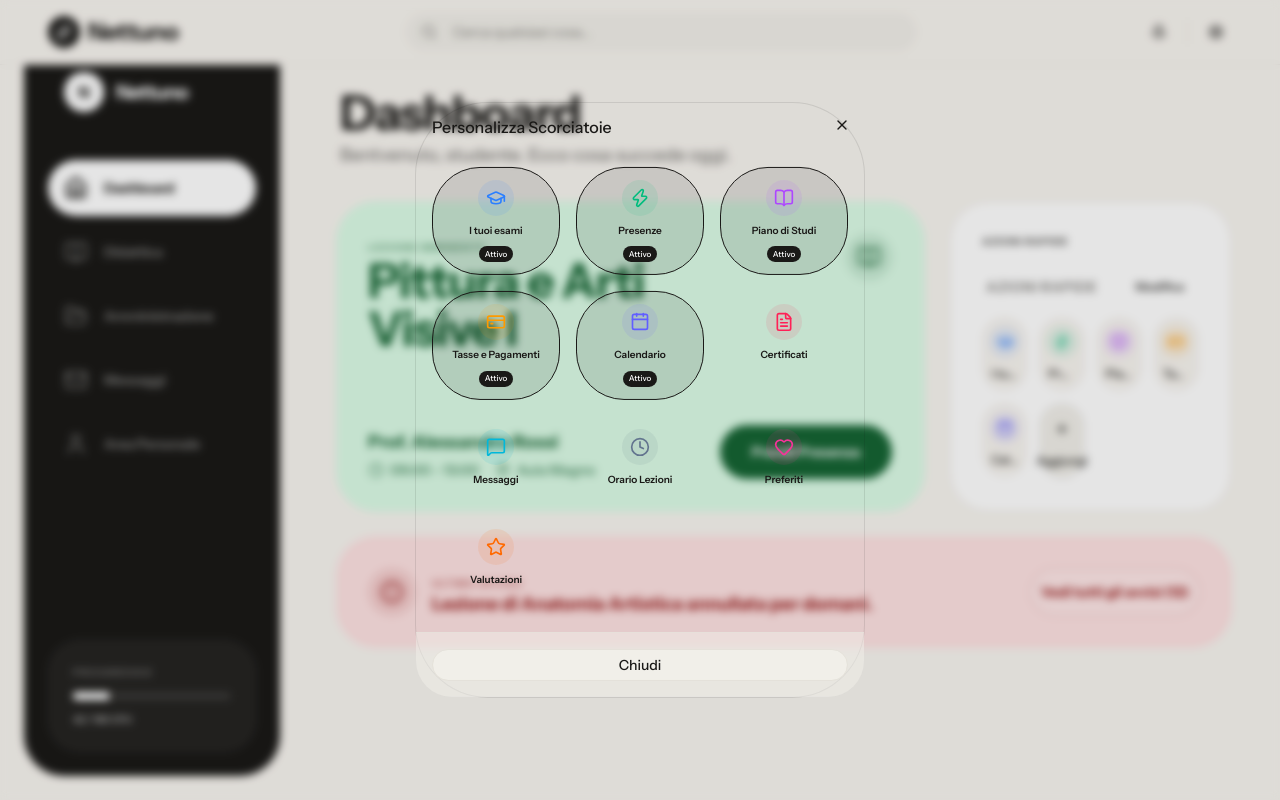
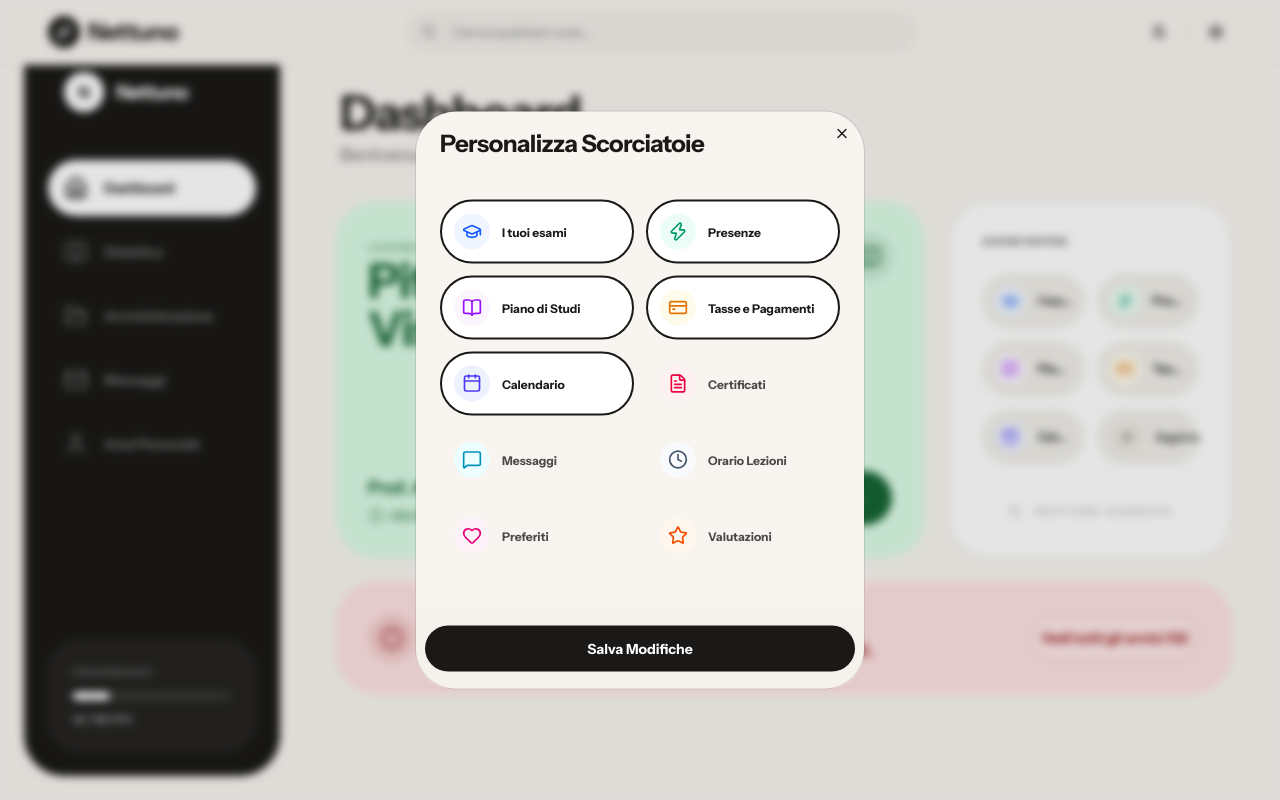
Before and after one commit to Snes00/nettuno-prototype, a Next.js app: page / in a window 1280 px wide. Both pictures are taken after a click on the button "Aggiungi". Built offline with nearby package versions, Linux system fonts and the light colour scheme.

Commit message:
design: ottimizzazione quick actions per box compatto bento

```diff
--- a/src/components/dashboard/QuickActions.tsx
+++ b/src/components/dashboard/QuickActions.tsx
@@ -4,7 +4,6 @@ import * as React from "react"
 import {
   Plus,
   X,
-  GripVertical,
   Calendar,
   BookOpen,
   GraduationCap,
@@ -12,13 +11,12 @@ import {
   FileText,
   MessageSquare,
   Clock,
-  Settings,
   Heart,
   Zap,
-  Star
+  Star,
+  Settings2
 } from "lucide-react"
 import { Button } from "@/components/ui/button"
-import { Card, CardHeader, CardTitle, CardContent } from "@/components/ui/card"
 import {
   Dialog,
   DialogContent,
@@ -28,30 +26,27 @@ import {
   DialogFooter
 } from "@/components/ui/dialog"
 import { Badge } from "@/components/ui/badge"
+import { cn } from "@/lib/utils"
 
-// Pool di tutte le azioni possibili
 const ALL_ACTIONS = [
-  { id: "esami", label: "I tuoi esami", icon: GraduationCap, color: "text-blue-500", bg: "bg-blue-500/10" },
-  { id: "presenze", label: "Presenze", icon: Zap, color: "text-emerald-500", bg: "bg-emerald-500/10" },
-  { id: "piano", label: "Piano di Studi", icon: BookOpen, color: "text-purple-500", bg: "bg-purple-500/10" },
-  { id: "tasse", label: "Tasse e Pagamenti", icon: CreditCard, color: "text-amber-500", bg: "bg-amber-500/10" },
-  { id: "calendario", label: "Calendario", icon: Calendar, color: "text-indigo-500", bg: "bg-indigo-500/10" },
-  { id: "certificati", label: "Certificati", icon: FileText, color: "text-rose-500", bg: "bg-rose-500/10" },
-  { id: "messaggi", label: "Messaggi", icon: MessageSquare, color: "text-cyan-500", bg: "bg-cyan-500/10" },
-  { id: "orario", label: "Orario Lezioni", icon: Clock, color: "text-slate-500", bg: "bg-slate-500/10" },
-  { id: "preferiti", label: "Preferiti", icon: Heart, color: "text-pink-500", bg: "bg-pink-500/10" },
-  { id: "valutazioni", label: "Valutazioni", icon: Star, color: "text-orange-500", bg: "bg-orange-500/10" },
+  { id: "esami", label: "I tuoi esami", icon: GraduationCap, color: "text-blue-600", bg: "bg-blue-50" },
+  { id: "presenze", label: "Presenze", icon: Zap, color: "text-emerald-600", bg: "bg-emerald-50" },
+  { id: "piano", label: "Piano di Studi", icon: BookOpen, color: "text-purple-600", bg: "bg-purple-50" },
+  { id: "tasse", label: "Tasse e Pagamenti", icon: CreditCard, color: "text-amber-600", bg: "bg-amber-50" },
+  { id: "calendario", label: "Calendario", icon: Calendar, color: "text-indigo-600", bg: "bg-indigo-50" },
+  { id: "certificati", label: "Certificati", icon: FileText, color: "text-rose-600", bg: "bg-rose-50" },
+  { id: "messaggi", label: "Messaggi", icon: MessageSquare, color: "text-cyan-600", bg: "bg-cyan-50" },
+  { id: "orario", label: "Orario Lezioni", icon: Clock, color: "text-slate-600", bg: "bg-slate-50" },
+  { id: "preferiti", label: "Preferiti", icon: Heart, color: "text-pink-600", bg: "bg-pink-50" },
+  { id: "valutazioni", label: "Valutazioni", icon: Star, color: "text-orange-600", bg: "bg-orange-50" },
 ]
 
-// Azioni di base (ID)
 const BASE_ACTION_IDS = ["esami", "presenze", "piano", "tasse", "calendario"]
 
 export function QuickActions() {
   const [activeActions, setActiveActions] = React.useState<string[]>([])
-  const [isEditing, setIsEditing] = React.useState(false)
   const [isLoaded, setIsLoaded] = React.useState(false)
 
-  // Caricamento dallo stato locale
   React.useEffect(() => {
     const saved = localStorage.getItem("nettuno_quick_actions")
     if (saved) {
@@ -62,7 +57,6 @@ export function QuickActions() {
     setIsLoaded(true)
   }, [])
 
-  // Salvataggio nello stato locale
   const saveActions = (newActions: string[]) => {
     setActiveActions(newActions)
     localStorage.setItem("nettuno_quick_actions", JSON.stringify(newActions))
@@ -70,7 +64,7 @@ export function QuickActions() {
 
   const toggleAction = (id: string) => {
     if (activeActions.includes(id)) {
-      if (activeActions.length > 1) { // Minimo 1 azione
+      if (activeActions.length > 1) {
         saveActions(activeActions.filter(a => a !== id))
       }
     } else {
@@ -78,48 +72,26 @@ export function QuickActions() {
     }
   }
 
-  if (!isLoaded) return <div className="h-40 animate-pulse bg-muted rounded-2xl" />
+  if (!isLoaded) return <div className="h-40 animate-pulse bg-muted/50 rounded-[2rem]" />
 
   const currentActions = ALL_ACTIONS.filter(a => activeActions.includes(a.id))
 
   return (
-    <section className="space-y-4">
-      <div className="flex items-center justify-between px-1">
-        <h2 className="text-sm font-semibold uppercase tracking-wider text-muted-foreground">Azioni Rapide</h2>
-        <Button
-          variant="ghost"
-          size="sm"
-          className="text-xs font-medium text-primary hover:bg-primary/5"
-          onClick={() => setIsEditing(!isEditing)}
-        >
-          {isEditing ? "Salva" : "Modifica"}
-        </Button>
-      </div>
-
-      <div className="grid grid-cols-4 gap-3">
+    <div className="space-y-6">
+      <div className="grid grid-cols-1 sm:grid-cols-2 gap-3">
         {currentActions.map((action) => {
           const Icon = action.icon
           return (
-            <div key={action.id} className="relative group">
-              <Button
-                variant="outline"
-                className="flex flex-col h-auto w-full aspect-square p-2 gap-2 rounded-2xl border-muted-foreground/10 hover:border-primary/50 hover:bg-primary/5 transition-all shadow-sm"
-              >
-                <div className={`p-2 rounded-xl ${action.bg} ${action.color} group-hover:scale-110 transition-transform`}>
-                  <Icon className="h-5 w-5 md:h-6 md:w-6" />
-                </div>
-                <span className="text-[10px] md:text-xs font-medium truncate w-full">{action.label}</span>
-              </Button>
-
-              {isEditing && (
-                <button
-                  onClick={() => toggleAction(action.id)}
-                  className="absolute -top-1 -right-1 h-5 w-5 bg-destructive text-white rounded-full flex items-center justify-center shadow-lg hover:scale-110 transition-transform z-10"
-                >
-                  <X className="h-3 w-3" />
-                </button>
-              )}
-            </div>
+            <Button
+              key={action.id}
+              variant="outline"
+              className="flex items-center justify-start h-14 w-full p-3 gap-3 rounded-2xl border-none bg-[#F1EFE9] hover:bg-[#EBE8E2] transition-all group shadow-none"
+            >
+              <div className={cn("p-2 rounded-xl shrink-0 transition-transform group-hover:scale-110", action.bg, action.color)}>
+                <Icon className="h-5 w-5" />
+              </div>
+              <span className="text-xs font-bold text-[#1A1917] truncate">{action.label}</span>
+            </Button>
           )
         })}
 
@@ -127,19 +99,19 @@ export function QuickActions() {
           <DialogTrigger asChild>
             <Button
               variant="outline"
-              className="flex flex-col h-auto aspect-square p-2 gap-2 rounded-2xl border-2 border-dashed border-muted-foreground/20 hover:border-primary/50 hover:bg-primary/5 hover:text-primary transition-all group"
+              className="flex items-center justify-start h-14 w-full p-3 gap-3 rounded-2xl border-2 border-dashed border-[#E5E2DA] hover:border-[#1A1917]/20 bg-transparent hover:bg-white/50 transition-all group shadow-none"
             >
-              <div className="p-2 rounded-xl bg-muted group-hover:bg-primary/10 transition-colors">
-                <Plus className="h-5 w-5 md:h-6 md:w-6" />
+              <div className="p-2 rounded-xl bg-[#EBE8E2] text-[#4A4947] group-hover:bg-[#1A1917]/10 transition-colors shrink-0">
+                <Plus className="h-5 w-5" />
               </div>
-              <span className="text-[10px] md:text-xs font-medium">Aggiungi</span>
+              <span className="text-xs font-bold text-[#4A4947]">Aggiungi</span>
             </Button>
           </DialogTrigger>
-          <DialogContent className="sm:max-w-md rounded-3xl">
+          <DialogContent className="sm:max-w-md rounded-[2.5rem] border-none shadow-2xl bg-[#F8F5F0]">
             <DialogHeader>
-              <DialogTitle>Personalizza Scorciatoie</DialogTitle>
+              <DialogTitle className="text-2xl font-bold tracking-tight px-2">Personalizza Scorciatoie</DialogTitle>
             </DialogHeader>
-            <div className="grid grid-cols-3 gap-4 py-4">
+            <div className="grid grid-cols-2 gap-3 py-6 px-2">
               {ALL_ACTIONS.map((action) => {
                 const Icon = action.icon
                 const isActive = activeActions.includes(action.id)
@@ -147,31 +119,35 @@ export function QuickActions() {
                   <button
                     key={action.id}
                     onClick={() => toggleAction(action.id)}
-                    className={`flex flex-col items-center p-3 rounded-2xl border transition-all ${
+                    className={cn(
+                      "flex items-center gap-3 p-3 rounded-2xl border-2 transition-all text-left",
                       isActive
-                        ? "bg-primary/10 border-primary text-primary shadow-sm"
-                        : "border-transparent hover:bg-muted"
-                    }`}
+                        ? "bg-white border-[#1A1917] text-[#1A1917]"
+                        : "bg-transparent border-transparent hover:bg-white/50 text-[#4A4947]"
+                    )}
                   >
-                    <div className={`p-2 rounded-xl mb-2 ${action.bg} ${action.color}`}>
+                    <div className={cn("p-2 rounded-xl shrink-0", action.bg, action.color)}>
                       <Icon className="h-5 w-5" />
                     </div>
-                    <span className="text-[10px] font-semibold">{action.label}</span>
-                    {isActive && (
-                      <Badge className="mt-2 h-4 px-1.5 text-[8px] bg-primary text-white border-none">Attivo</Badge>
-                    )}
+                    <span className="text-xs font-bold leading-tight">{action.label}</span>
                   </button>
                 )
               })}
             </div>
-            <DialogFooter className="sm:justify-center">
-              <Button variant="outline" className="rounded-xl w-full" asChild>
-                <DialogTrigger>Chiudi</DialogTrigger>
+            <DialogFooter className="px-2">
+              <Button className="rounded-full w-full h-12 font-bold bg-[#1A1917] text-white hover:bg-[#1A1917]/90" asChild>
+                <DialogTrigger>Salva Modifiche</DialogTrigger>
               </Button>
             </DialogFooter>
           </DialogContent>
         </Dialog>
       </div>
-    </section>
+
+      <div className="flex justify-center pt-2">
+        <Button variant="ghost" size="sm" className="text-[10px] font-black uppercase tracking-[0.2em] text-[#4A4947]/40 hover:bg-transparent">
+           <Settings2 className="h-3 w-3 mr-2" /> Gestione Avanzata
+        </Button>
+      </div>
+    </div>
   )
 }
```
